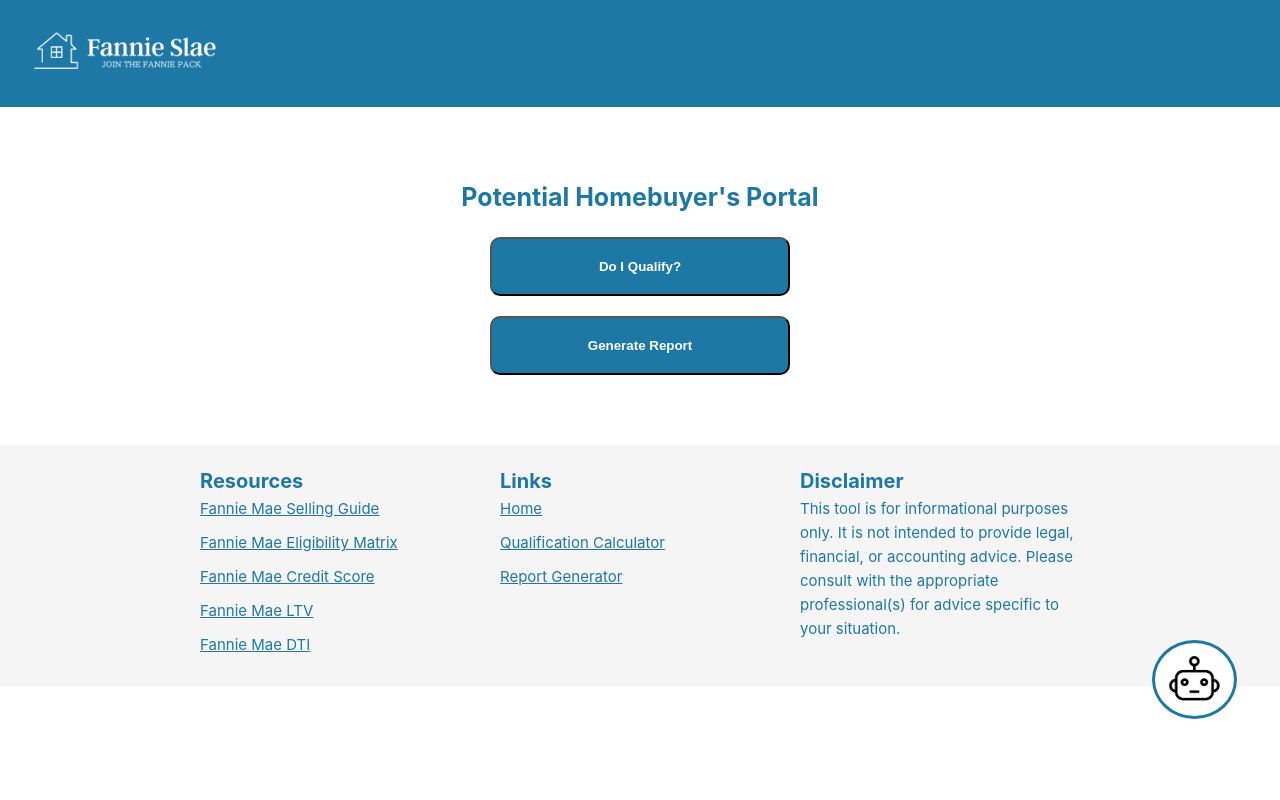
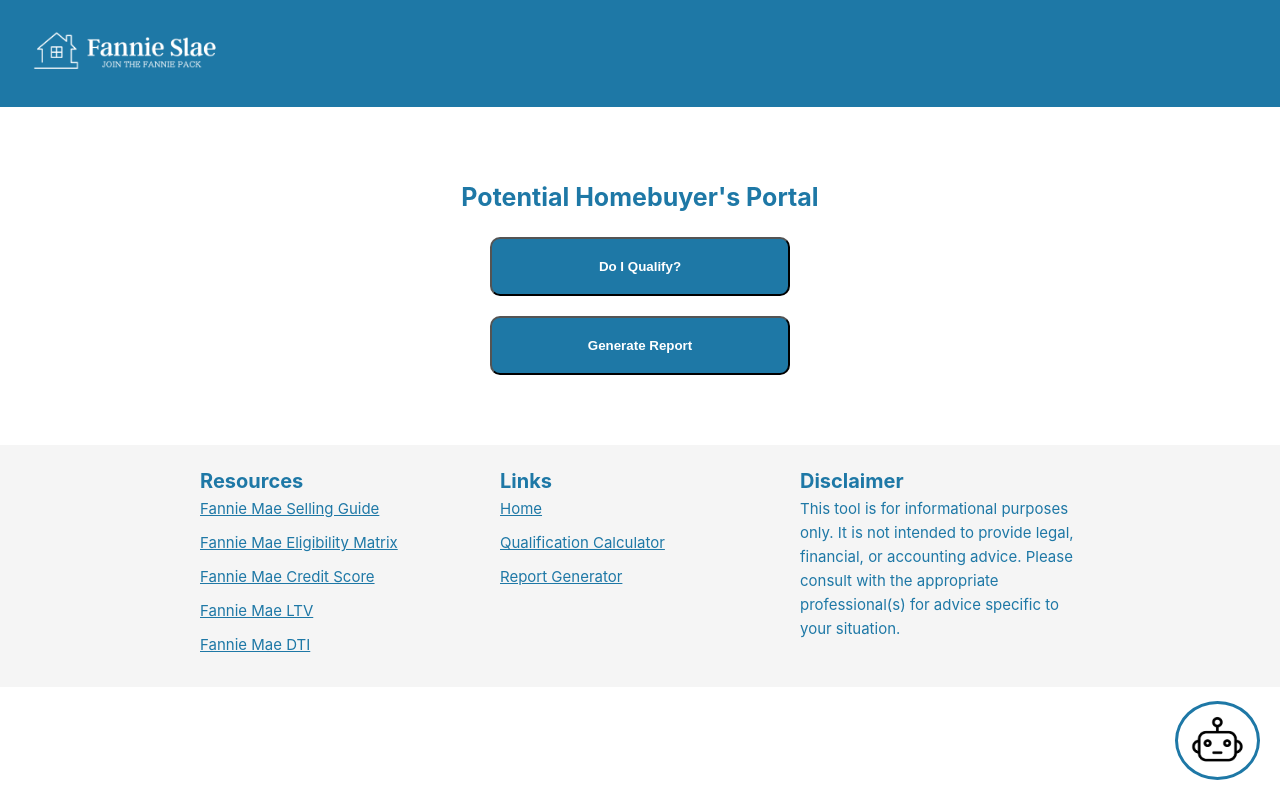
Before and after one commit to seethesaenz/UTDHackathon, a Vue app: page / in a window 1280 px wide. Built offline with nearby package versions, Linux system fonts and the light colour scheme.

Commit message:
Fix chat button position

```diff
--- a/src/App.vue
+++ b/src/App.vue
@@ -9,7 +9,7 @@ const showChat = ref(false);
 <template>
 
 
-  <Chat v-if="showChat" style="position: absolute; top: 60%; left: 70%; background-color: white; height: 200px; padding: 10px; border: 2px solid #1e78a6;"/>
+  <Chat v-if="showChat" style="position: fixed; right: 10px; bottom: 10px; background-color: white; height: 200px; padding: 10px; border: 2px solid #1e78a6;"/>
   <button v-if="!showChat" @click="showChat = true" class="chat-btn">
     <img alt="Chat" src="@/assets/robot.png" height="50" />
   </button>
@@ -74,9 +74,9 @@ const showChat = ref(false);
 
 <style scoped>
 .chat-btn {
-  position: absolute;
-  top: 80%;
-  left: 90%;
+  position: fixed;
+  right: 20px;
+  bottom: 20px;
   background-color: white;
   border: 3px solid #1e78a6;
   border-radius: 50%;
```
